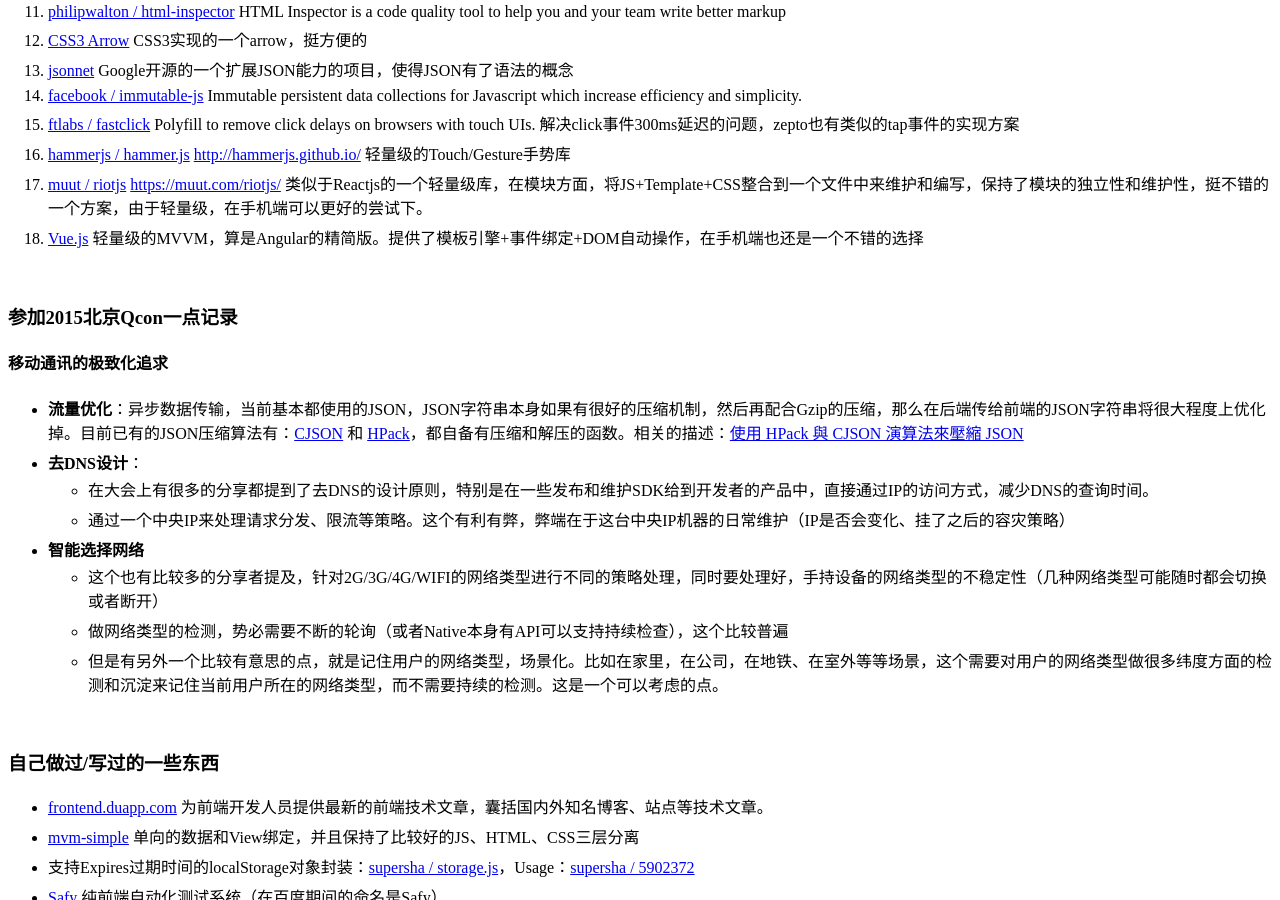
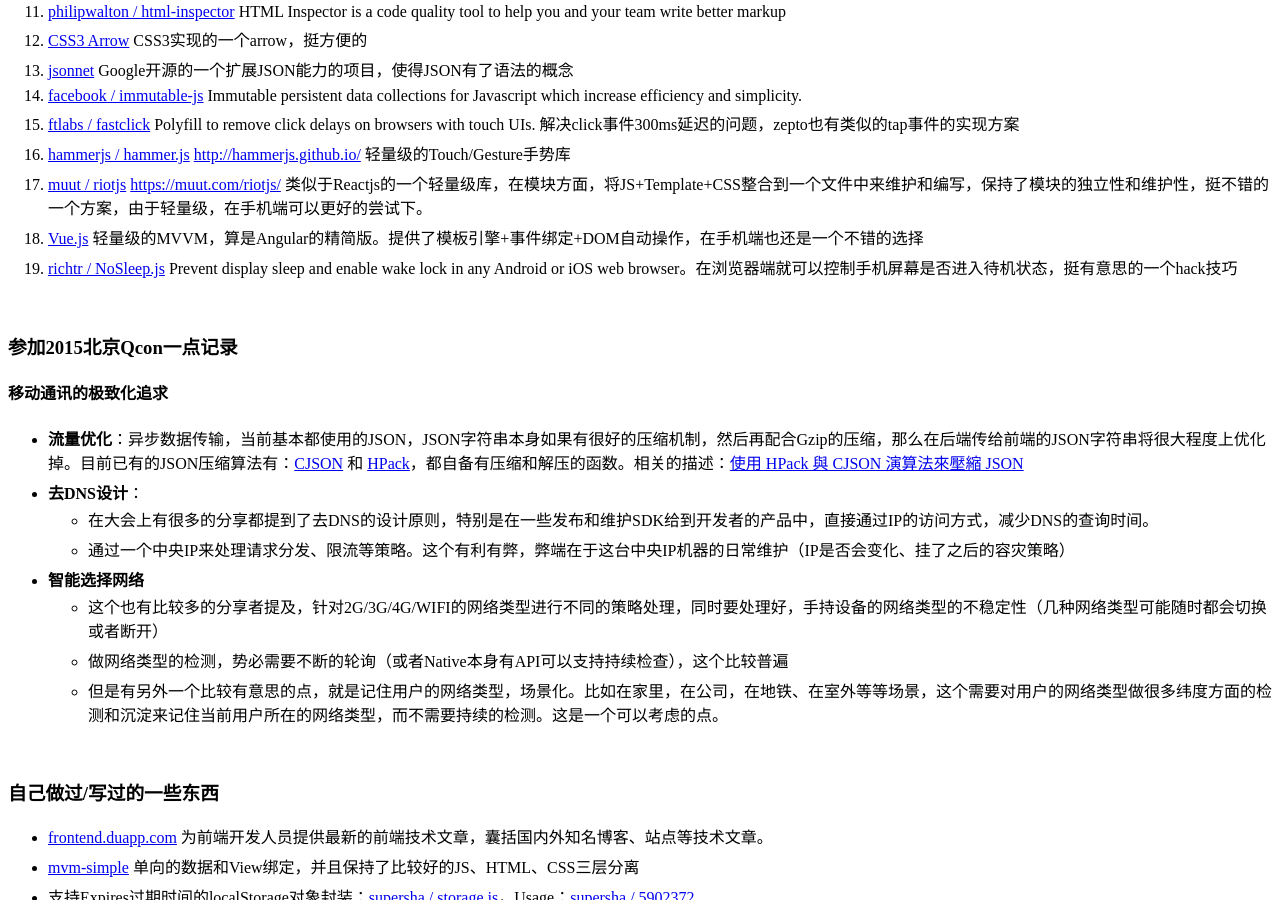
Before and after one commit to supersha/supersha.github.io, a Jekyll site: the page built from index.md, in a window 1280 px wide and 900 px high, scrolled down 3089 px. Built offline with Jekyll 4.4.1, drawn with Linux system fonts in a browser that asks for light colours.

Commit message:
by shafeng

```diff
--- a/index.md
+++ b/index.md
@@ -97,6 +97,7 @@ tagline: 记录自己的前端生涯
 0. [hammerjs / hammer.js](https://github.com/hammerjs/hammer.js) [http://hammerjs.github.io/](http://hammerjs.github.io/) 轻量级的Touch/Gesture手势库
 0. [muut / riotjs](https://github.com/muut/riotjs) [https://muut.com/riotjs/](https://muut.com/riotjs/) 类似于Reactjs的一个轻量级库，在模块方面，将JS+Template+CSS整合到一个文件中来维护和编写，保持了模块的独立性和维护性，挺不错的一个方案，由于轻量级，在手机端可以更好的尝试下。
 0. [Vue.js](http://cn.vuejs.org/) 轻量级的MVVM，算是Angular的精简版。提供了模板引擎+事件绑定+DOM自动操作，在手机端也还是一个不错的选择
+0. [richtr / NoSleep.js](https://github.com/richtr/NoSleep.js) Prevent display sleep and enable wake lock in any Android or iOS web browser。在浏览器端就可以控制手机屏幕是否进入待机状态，挺有意思的一个hack技巧
 
 <br>
 
```
